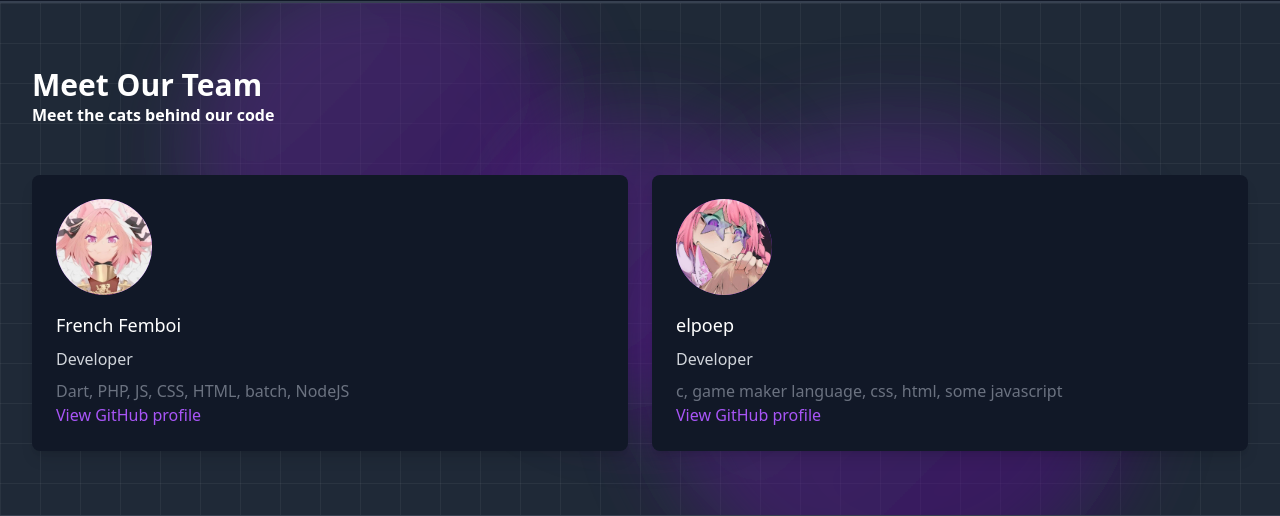
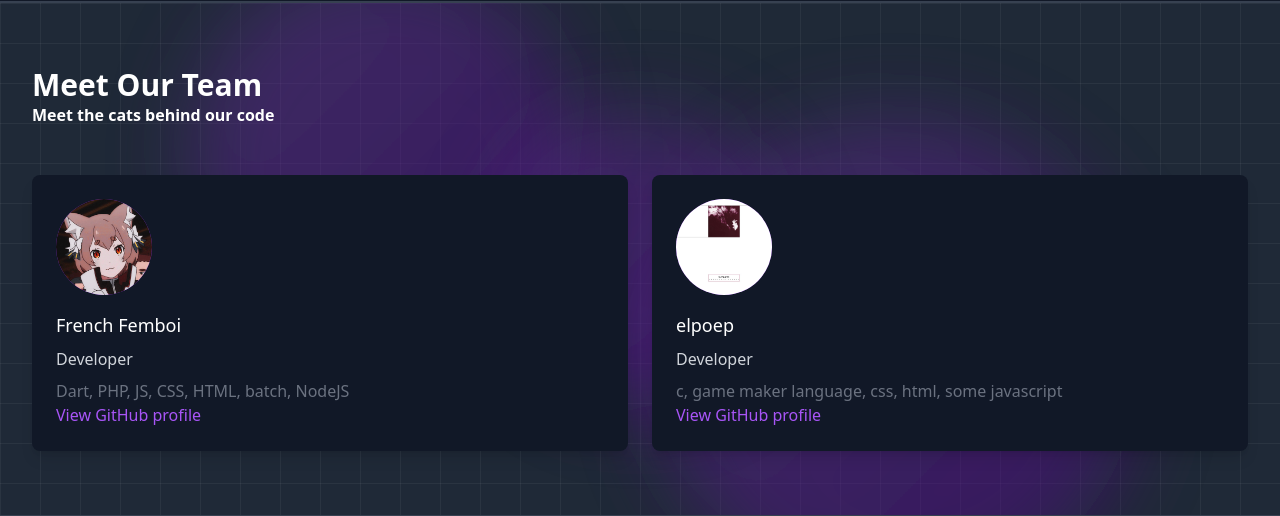
Before and after one commit to Nekodevs-EU/Landing-Page, a PHP site: page / in a window 1280 px wide. Shown: the part 1008-1524 px from the top of the page. Run offline with PHP 8.4, Linux system fonts and the light colour scheme; style sheets or scripts are compiled from the project's sources; some web fonts are replaced.

Commit message:
Update image source for French Femboi in index.php

```diff
--- a/index.php
+++ b/index.php
@@ -77,7 +77,7 @@
       <div class="mt-12 grid grid-cols-1 gap-6 sm:grid-cols-2">
         <div class="p-6 bg-gray-900 dark:bg-gray-700 rounded-lg shadow-lg">
           <div class="flex items-center justify-center h-24 w-24 rounded-full bg-purple-600">
-            <img src="/src/assets/img/french-femboi.png" alt="French Femboi" class="h-24 w-24 p-0 rounded-full">
+            <img src="/src/assets/img/french-femboi.gif" alt="French Femboi" class="h-24 w-24 p-0 rounded-full">
           </div>
           <h3 class="mt-4 text-lg font-medium text-white dark:text-gray-900">French Femboi</h3>
           <p class="mt-2 text-base text-gray-300 dark:text-gray-500">Developer</p>
```
Also changed, not shown: src/assets/img/elpoep.png, src/assets/img/french-femboi.gif (added).
